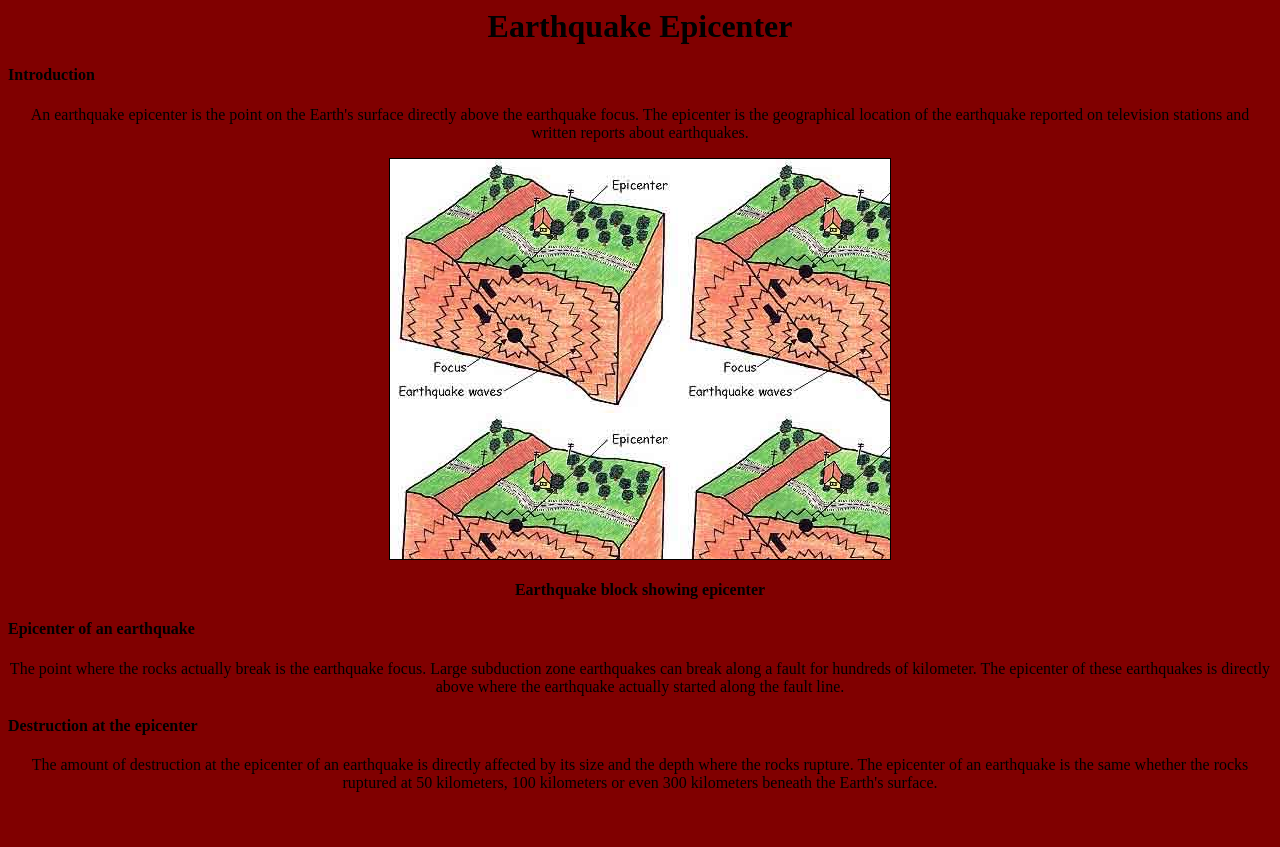
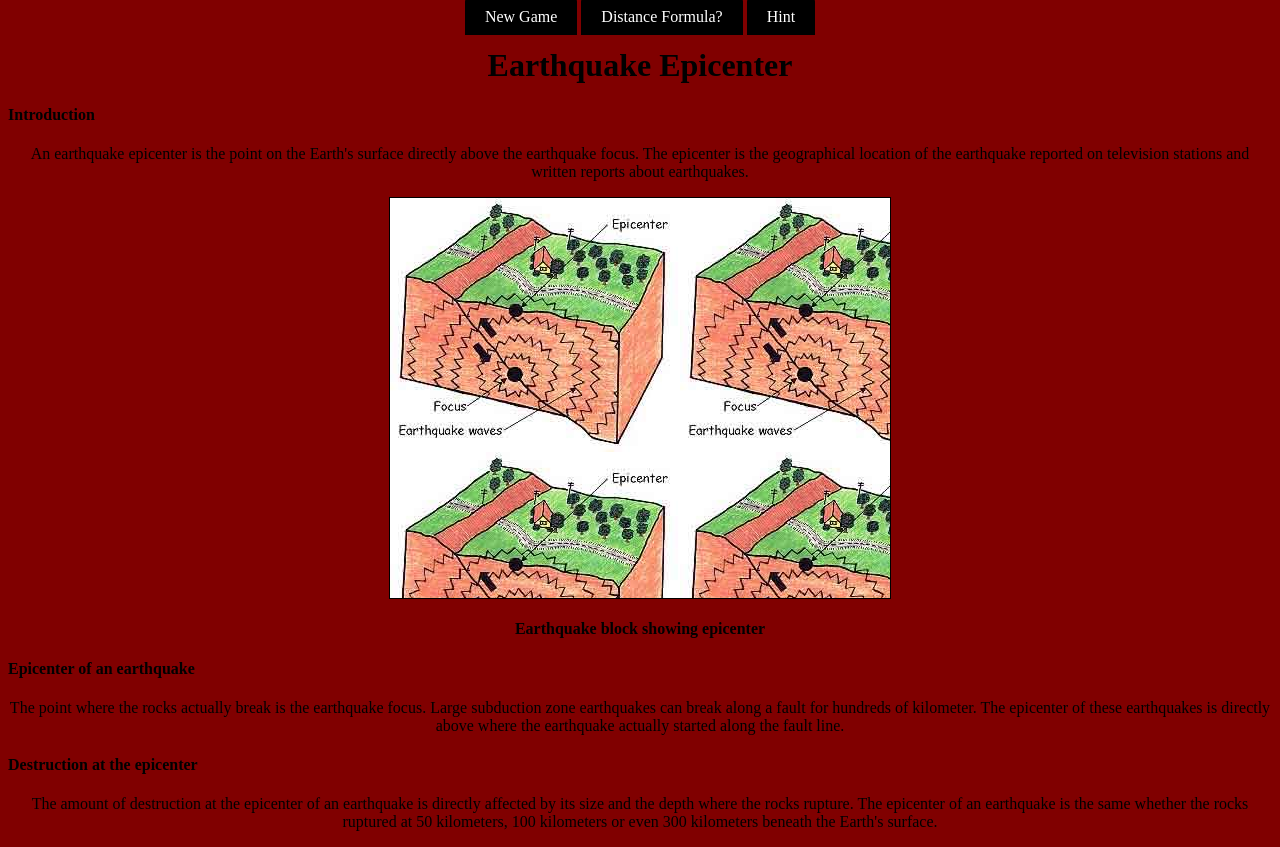
Before and after one commit to Keheira/Senior-Project, a plain HTML site: page epicenter.html in a window 1280 px wide. Before the commit the page ends 808 px from the top, so only its background shows below. Drawn offline with Linux system fonts and the light colour scheme.

Commit message:
button refragmentation
fixed button links

```diff
--- a/epicenter.html
+++ b/epicenter.html
@@ -1,11 +1,39 @@
 <html>
 <head>
     </head>
+    <style>
+ul#menu {
+    padding: 0;
+}
+
+ul#menu li {
+    display: inline;
+}
+
+ul#menu li a {
+    background-color: black;
+    color: white;
+    padding: 10px 20px;
+    text-decoration: none;
+    border-radius: 4px 4px 0 0;
+}
+
+ul#menu li a:hover {
+    background-color: orange;
+}
+</style>
+
     <body align="center" style="background-color:rgb(128,0,0)">
+        <ul id="menu">
+  <li><a href="main.html">New Game</a></li>
+  <li><a href="index.html">Distance Formula?</a></li>
+  <!--<li><a href="epicenter.html">Epicenter?</a></li>-->
+  <li><a href="/php/default.asp">Hint</a></li>
+</ul>
     <h1>Earthquake Epicenter</h1>
         <h4 align="left">Introduction</h4>
         <p>An earthquake epicenter is the point on the Earth's surface directly above the earthquake focus. The epicenter is the geographical location of the earthquake reported on television stations and written reports about earthquakes.</p>
-        <canvas id="myCanvas" width="500" height="400"
+        <canvas id="Canvi" width="500" height="400"
                 style="border:1px solid #000000;  background:url(pt8-earthquake-epicenter-mlm.jpg)"></canvas>
         <h4>Earthquake block showing epicenter</h4>
         <h4 align="left">Epicenter of an earthquake</h4>
```
Also changed, not shown: index.html (+27 -0 lines).
